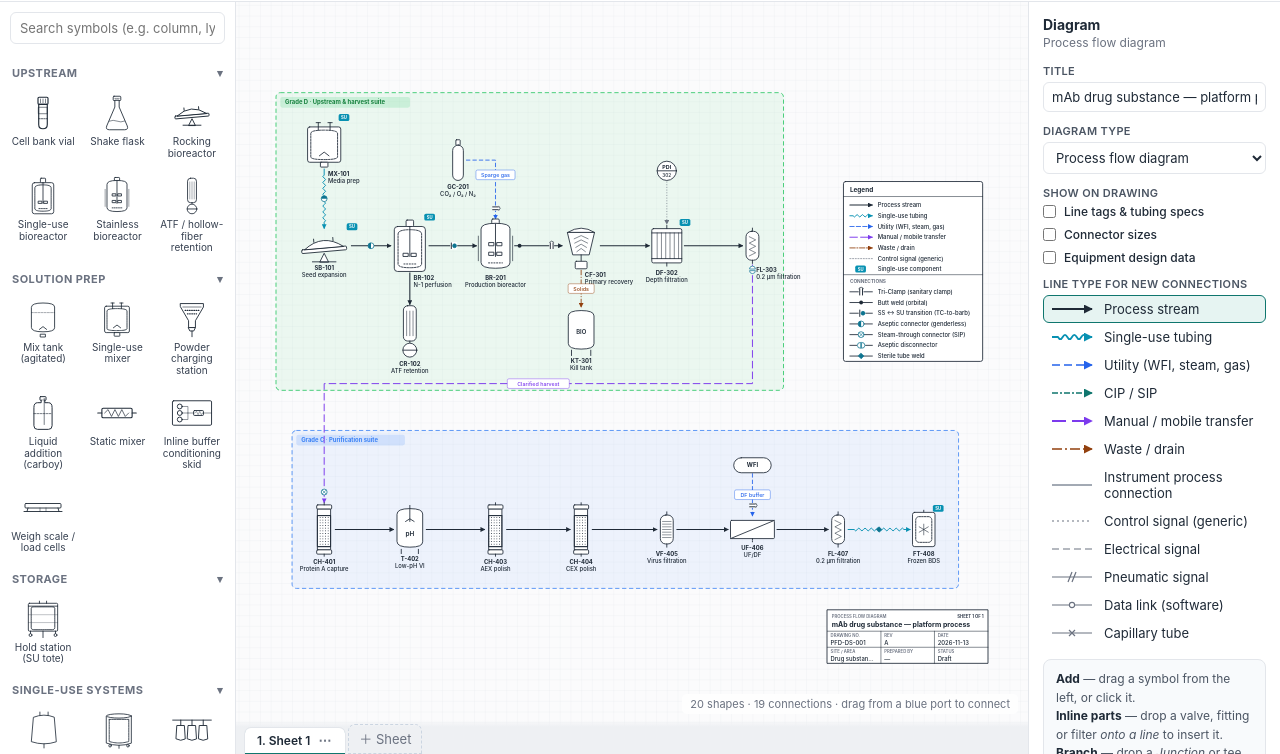
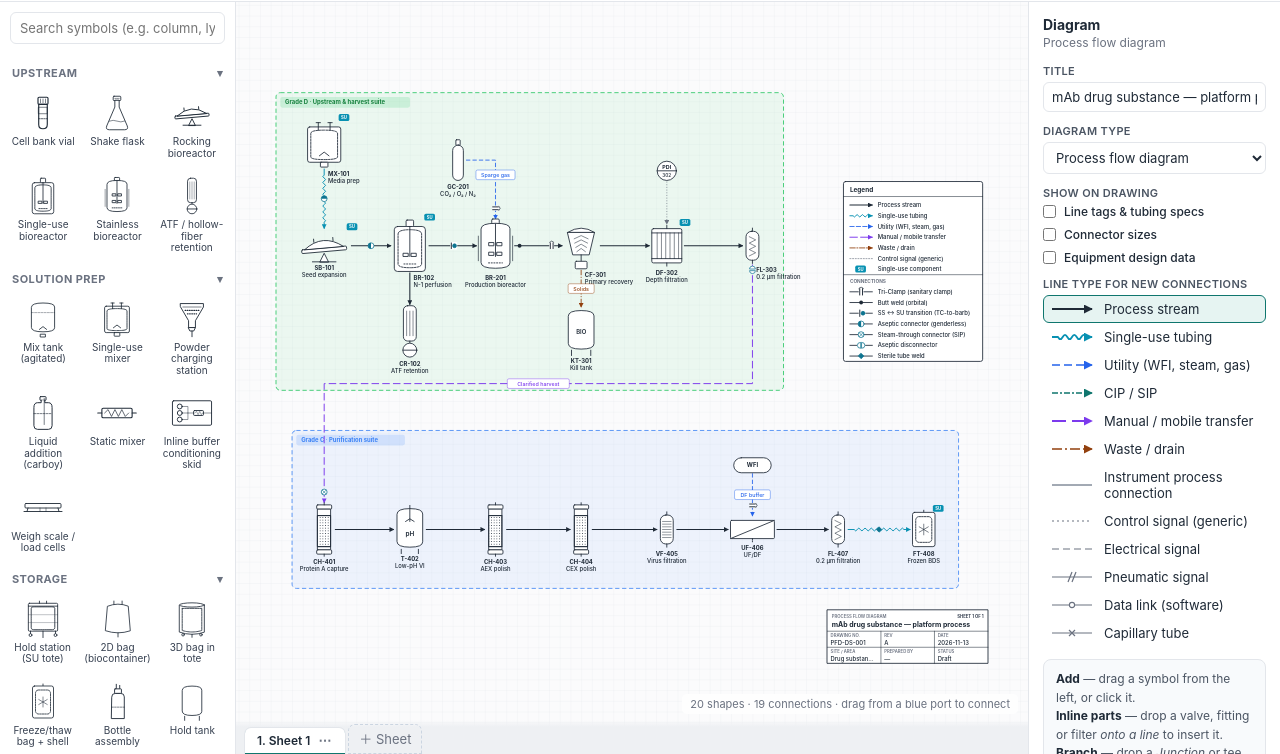
Before and after one commit to MinaryBytes/Pidgeon, a plain HTML site: page app/index.html in a window 1280 px wide. Shown: the part 46-800 px from the top of the page. Drawn offline with Linux system fonts and the light colour scheme.

Commit message:
Group storage symbols under Storage
Hold tank, 2D bag, 3D bag in tote, freeze/thaw bag and bottle assembly move
to the Storage section alongside the hold station. Storage is promoted in
the SU assembly palette.

Co-Authored-By: Claude Opus 5.5 <noreply@anthropic.com>
Claude-Session: https://claude.ai/code/session_015pBoqoSZ8VmbWPBTi45D8Z

```diff
--- a/app/index.html
+++ b/app/index.html
@@ -284,7 +284,7 @@ const MODES = {
   pid: {name:'P&ID', doc:'Piping & instrumentation diagram', line:'process',
         cats:['Pumps, valves & piping', 'Instruments & control', 'Connections — stainless / hygienic']},
   su:  {name:'SU assembly', doc:'Single-use component flow diagram', line:'sutube',
-        cats:['SU assembly components', 'Single-use systems', 'Connections — aseptic / single-use', 'Connections — stainless / hygienic']}
+        cats:['SU assembly components', 'Single-use systems', 'Storage', 'Connections — aseptic / single-use', 'Connections — stainless / hygienic']}
 };
 /* ---------- Neutral line-data defaults (edit to match a site standard) ---------- */
 const SERVICES = [['PR','Process'],['WFI','Water for injection'],['PW','Purified water'],['CS','Clean steam'],['PS','Plant steam'],['SC','Steam condensate'],['CA','Compressed air'],['N2','Nitrogen'],['O2','Oxygen'],['CO2','Carbon dioxide'],['BUF','Buffer'],['MED','Media'],['CIPS','CIP supply'],['CIPR','CIP return'],['CHWS','Chilled water supply'],['CHWR','Chilled water return'],['GLY','Glycol'],['DR','Drain'],['BW','Bio-waste'],['VNT','Vent']];
@@ -367,22 +367,22 @@ const SYMBOLS = [
     `<rect x="4" y="8" width="82" height="78" rx="3"/><path d="M4,16 H86" fill="none"/><path d="M4,40 H86 M4,62 H86" fill="none" stroke-width=".8"/><path d="M12,22 Q12,18 20,18 H70 Q78,18 78,22 V76 Q78,82 70,82 H20 Q12,82 12,76 Z" fill="none" stroke-dasharray="4 2"/><path d="M35,8 V2 M55,8 V2" fill="none"/><path d="M45,86 V104" fill="none"/><path d="M10,86 V93 M80,86 V93" fill="none"/><circle cx="10" cy="97" r="4"/><circle cx="80" cy="97" r="4"/>`,
     {prefix:'HS', label:'Hold station', su:true, kw:'hold station tote large volume single-use bag storage buffer media hold 500 1000 2000 3000 l pallet tank su'}),
   // Single-use systems
-  S('bag','Single-use systems','2D bag (biocontainer)',56,70,
+  S('bag','Storage','2D bag (biocontainer)',56,70,
     `<path d="M8,10 Q28,2 48,10 L52,58 Q28,66 4,58 Z"/><path d="M20,6 V0 M36,6 V0 M28,62 V70" fill="none"/>`,
     {prefix:'BG', label:'Bag', su:true, kw:'biocontainer 2d bag pillow storage buffer single-use su'}),
-  S('su-tote','Single-use systems','3D bag in tote',70,86,
+  S('su-tote','Storage','3D bag in tote',70,86,
     `<path d="M6,10 H64 V74 Q35,84 6,74 Z"/><ellipse cx="35" cy="10" rx="29" ry="5"/><path d="M12,18 H58 V70 Q35,77 12,70 Z" fill="none" stroke-dasharray="4 2"/><path d="M35,79 V86" fill="none"/><circle cx="14" cy="80" r="3"/><circle cx="56" cy="80" r="3"/>`,
     {prefix:'BG', label:'Bag-in-tote', su:true, kw:'3d bag tote bin drum container storage hold single-use su'}),
   S('manifold','Single-use systems','Bag / tubing manifold',90,60,
     `<path d="M2,8 H88" fill="none" stroke-width="2"/><path d="M20,8 V20 M45,8 V20 M70,8 V20" fill="none"/>` +
     [20,45,70].map(c => `<path d="M${c-8},20 H${c+8} L${c+10},50 Q${c},56 ${c-10},50 Z"/>`).join(''),
     {prefix:'MF', label:'Manifold', su:true, kw:'bag manifold tubing assembly distribution aliquot single-use su'}),
-  S('freeze-bag','Single-use systems','Freeze/thaw bag + shell',50,72,
+  S('freeze-bag','Storage','Freeze/thaw bag + shell',50,72,
     `<path d="M25,4 V0" fill="none"/><rect x="4" y="4" width="42" height="64" rx="4"/><rect x="10" y="12" width="30" height="48" rx="6" fill="none" stroke-dasharray="3 2"/><path d="M25,26 V46 M16.5,31 L33.5,41 M16.5,41 L33.5,31" fill="none" stroke-width="1.1"/>`,
     {prefix:'FT', label:'Frozen BDS', su:true, kw:'freeze thaw bag shell cryo frozen bds celsius single-use su'}),
-  S('bottle','Single-use systems','Bottle assembly',34,62,
+  S('bottle','Storage','Bottle assembly',34,62,
     `<path d="M14,8 V0 M20,8 V2" fill="none"/><rect x="11" y="8" width="12" height="8" rx="1"/><path d="M6,22 Q6,16 12,16 H22 Q28,16 28,22 V60 H6 Z"/><path d="M6,40 H28" fill="none" stroke-width="1" stroke-dasharray="3 2"/>`,
-    {prefix:'BT', label:'Bottle', su:true, kw:'bottle assembly media sampling addition single-use su'}),
+    {prefix:'BT', label:'Bottle', su:true, kw:'bottle assembly media bds storage sampling addition petg single-use su'}),
   S('su-pump','Single-use systems','SU diaphragm pump',50,50,
     `<circle cx="25" cy="25" r="21"/><path d="M9,27 Q25,12 41,27" fill="none"/><path d="M14,34 H36" fill="none"/><path d="M30,30 L36,34 L30,38" fill="none"/>`,
     {prefix:'P', label:'SU pump', su:true, kw:'quaternary diaphragm pump single-use pump head levitronix su'}),
@@ -483,7 +483,7 @@ const SYMBOLS = [
   S('tff','Purification','UF/DF (TFF)',90,50,
     `<rect x="4" y="8" width="82" height="34" rx="2"/><path d="M4,42 L86,8" fill="none"/><path d="M45,42 V50" fill="none" stroke-dasharray="2 2"/>`,
     {prefix:'UF', label:'UF/DF', kw:'tangential flow ultrafiltration diafiltration concentration'}),
-  S('tank','Purification','Hold tank',60,90,
+  S('tank','Storage','Hold tank',60,90,
     `${vessel(60,84,6)}<path d="M12,80 V90 M48,80 V90" fill="none"/>`,
     {prefix:'T', label:'Hold tank', kw:'vessel pool hold tank stainless'}),
 
```
